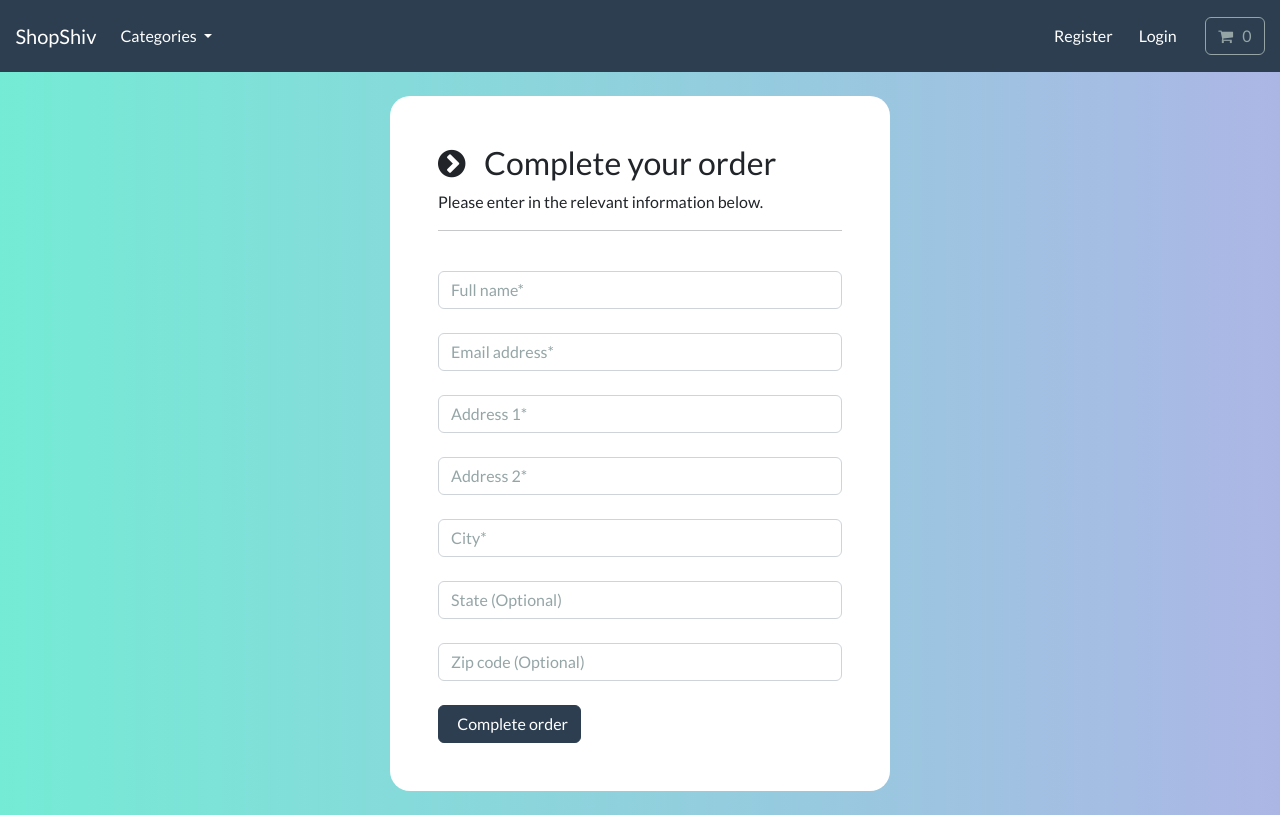
After one commit to shivanshvermaaa/ShopShiv--A-django-ecommerce-site, a Django app: page /payment/checkout/ in a window 1280 px wide. The commit adds this page. Run offline with Django 5.2, Linux system fonts and the light colour scheme; data that the repository does not hold is empty; some libraries are stand-ins or nearby versions.

Commit message:
added checkout functionality and checkout page

```diff
--- a/cart/templates/cart/cart-summary.html
+++ b/cart/templates/cart/cart-summary.html
@@ -128,8 +128,12 @@
 
         <div class="h6 fw-bold"> Sub total: $ <div id="total" class="d-inline-flex"> {{cart.get_total}} </div></div>
 
+
       </div>
-
+      <br>
+      <a href="{% url 'checkout' %}" class="btn btn-primary w-100 ">
+        Checkout
+      </a>
 
     </div>
     <br>
--- a/payment/models.py
+++ b/payment/models.py
@@ -18,7 +18,7 @@ class ShippingAddress(models.Model):
     country=models.CharField(max_length=100)
 
     def __str__(self):
-        return 'shipping address -'+self.id
+        return 'shipping address -'+ str(self.id)
 
     class Meta:
         verbose_name_plural='Shipping Addresses'
--- /dev/null
+++ b/payment/templates/payment/checkout.html
@@ -0,0 +1,147 @@
+
+{% include "store/base.html" %}
+
+
+{% load static %}
+
+
+{% block content %}
+
+<style>
+        body {
+            background: linear-gradient(to right, #74ebd5, #ACB6E5);
+            min-height: 100vh;
+        }
+</style>
+
+
+    <body>
+
+        <br>
+
+        <div class="container bg-white shadow-md p-5" style="width:500px; border-radius:20px;">
+
+            <form id="form">
+
+                <div>
+
+                    <h3> <i class="fa fa-chevron-circle-right" aria-hidden="true"></i> &nbsp; Complete your order </h3>
+
+                    <p> Please enter in the relevant information below. </p>
+
+
+
+                    <hr>
+
+                    <br>
+
+                    <div class="form-field">
+
+                        <input class="form-control validate" id="name" type="text" placeholder="Full name*" autocomplete="off" value="{{shipping.full_name}}" required>
+
+                    </div>
+
+
+                    <br>
+
+
+                    <div class="form-field">
+
+                        <input class="form-control validate" id="email" type="email" placeholder="Email address*" autocomplete="off" value="{{shipping.email}}" required>
+
+                    </div>
+
+
+                    <br>
+
+
+                    <div class="form-field">
+
+                        <input class="form-control validate" id="address1" type="text" placeholder="Address 1*" autocomplete="off" value="{{shipping.address1}}" required>
+
+                    </div>
+
+
+                    <br>
+
+
+                    <div class="form-field">
+
+                        <input class="form-control validate" id="address2" type="text" placeholder="Address 2*" autocomplete="off" value="{{shipping.address2}}" required>
+
+                    </div>
+
+
+                    <br>
+
+
+                    <div class="form-field">
+
+                        <input class="form-control validate" id="city" type="text" placeholder="City*" autocomplete="off" value="{{shipping.city}}" required>
+
+                    </div>
+
+
+                    <br>
+
+
+                    <div class="form-field">
+
+                        <input class="form-control" id="state" type="text" placeholder="State (Optional)" autocomplete="off" value="{{shipping.state}}">
+
+                    </div>
+
+
+                    <br>
+
+
+                    <div class="form-field">
+
+                        <input class="form-control" id="zipcode" type="text" placeholder="Zip code (Optional)" autocomplete="off" value="{{shipping.zipcode}}">
+
+                    </div>
+
+                </div>
+
+                <br>
+
+
+
+               <button id="complete-order" type="submit" class="btn btn-primary navbar-btn text-white"> &nbsp; Complete order </button>
+
+
+                <br>
+
+
+
+
+            </form>
+
+
+        </div>
+
+
+
+        <br>
+
+
+    </body>
+
+
+    <!-- Ajax integration -->
+
+
+
+    <script>
+
+
+
+
+
+   </script>
+
+
+
+
+
+{% endblock %}
--- a/payment/urls.py
+++ b/payment/urls.py
@@ -6,5 +6,6 @@ urlpatterns=[
 
     path('payment-success/',views.payment_success,name='payment-success'),
     path('payment-failed/',views.payment_failed,name='payment-failed'),
+    path('checkout/',views.checkout,name='checkout'),
 
 ]
--- a/payment/views.py
+++ b/payment/views.py
@@ -1,9 +1,36 @@
 from django.shortcuts import render
-
+from .models import ShippingAddress
 # Create your views here.
 
 def payment_success(request):
-    return render(request,'payment/payment-sucess.html')
+
+    # user without accounts. empty form
+    return render(request,'payment/payment-success.html')
+
+
 
 def payment_failed(request):
+
     return render(request,'payment/payment-failed.html')
+
+def checkout(request):
+     # user with accounts. pre filled details
+    if request.user.is_authenticated:
+
+        try:
+
+            # authnticated user with shipping address
+            shipping_address=ShippingAddress.objects.get(user=request.user)
+
+            context={'shipping':shipping_address}
+
+            return render(request,'payment/checkout.html',context=context)
+
+
+        except ShippingAddress.DoesNotExist:
+
+            # authenticated user without shipping address
+            return render(request,'payment/checkout.html')
+
+
+    return render(request,'payment/checkout.html')
```
